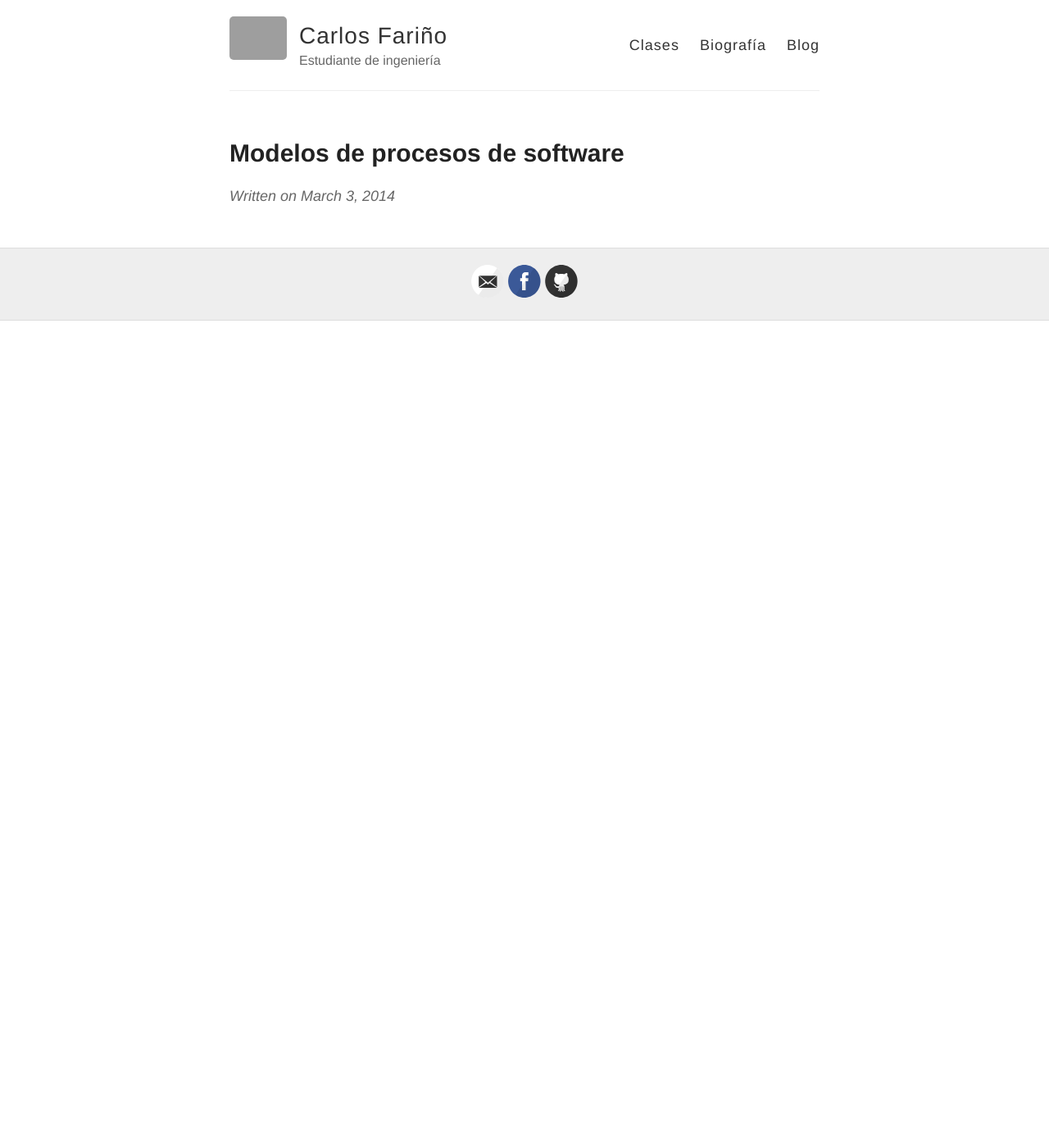
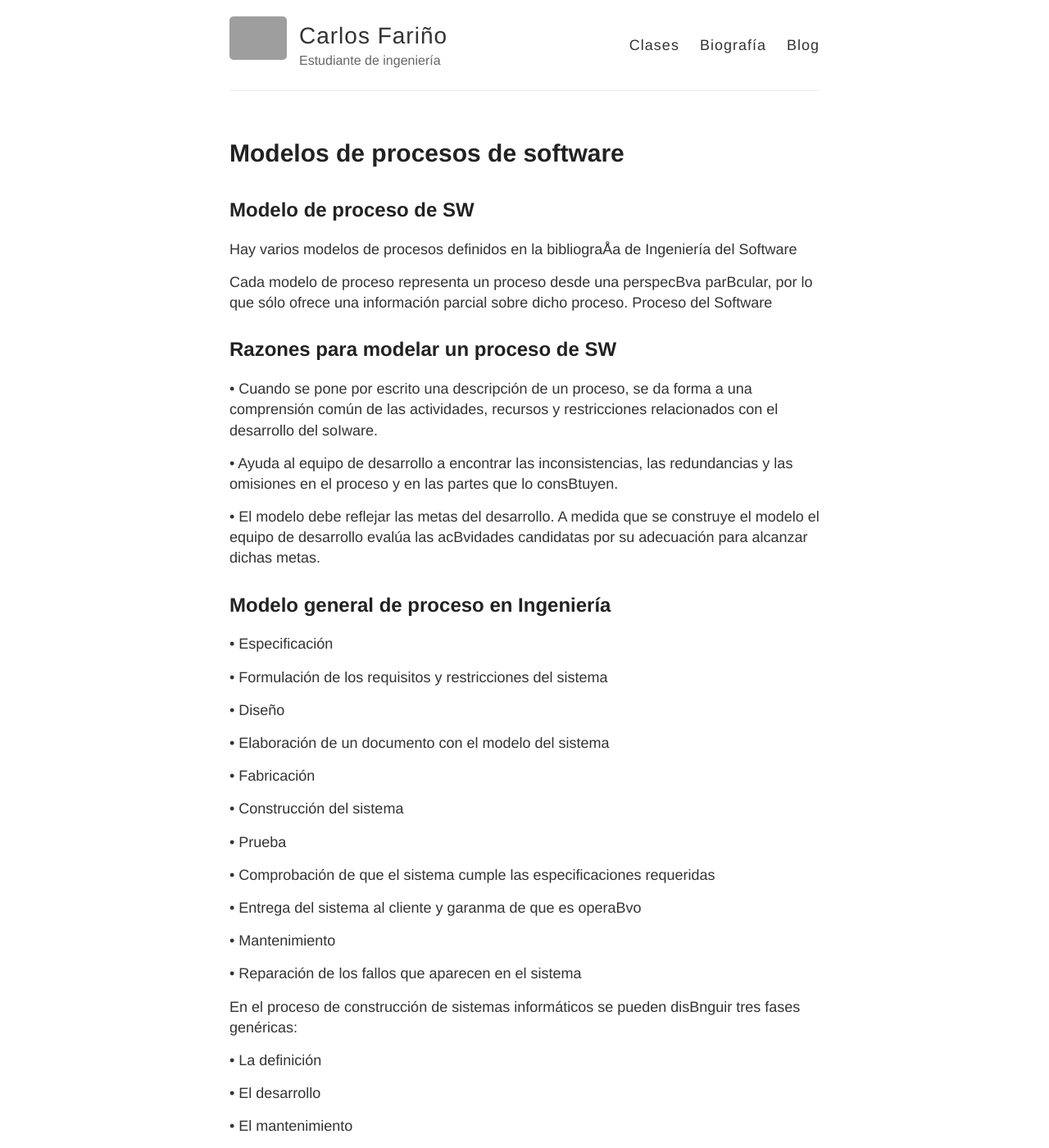
Before and after one commit to andrescharro22/Carlos-F007.github.io, a Jekyll site: the page built from _posts/2014-3-3-Hello-World - copia (5).md, in a window 1280 px wide and 1400 px high. Shown: the whole window at 82% size. Built offline with Jekyll 4.4.1, drawn with Linux system fonts in a browser that asks for light colours; some of the changed text lies outside the part shown; grey boxes are pictures that could not be loaded.

Commit message:
Update 2014-3-3-Hello-World - copia (5).md

```diff
--- a/_posts/2014-3-3-Hello-World - copia (5).md
+++ b/_posts/2014-3-3-Hello-World - copia (5).md
@@ -2,3 +2,125 @@
 layout: post
 title: Modelos de procesos de software
 ---
+
+Modelo de proceso de SW
+--
+
+Hay varios modelos de procesos definidos en la bibliograÅa de
+Ingeniería del Software
+
+Cada modelo de proceso representa un proceso desde una
+perspecBva parBcular, por lo que sólo ofrece una información
+parcial sobre dicho proceso.
+Proceso del Software
+
+
+Razones para modelar un proceso de SW
+--
+
+• Cuando se pone por escrito una descripción de un proceso, se
+da forma a una comprensión común de las actividades, recursos
+y restricciones relacionados con el desarrollo del soIware.
+
+• Ayuda al equipo de desarrollo a encontrar las inconsistencias,
+las redundancias y las omisiones en el proceso y en las partes
+que lo consBtuyen.
+
+• El modelo debe reflejar las metas del desarrollo. A medida que
+se construye el modelo el equipo de desarrollo evalúa las
+acBvidades candidatas por su adecuación para alcanzar dichas
+metas.
+
+
+
+Modelo general de proceso en Ingeniería
+--
+
+
+• Especificación
+
+• Formulación de los requisitos y restricciones del sistema
+
+• Diseño
+
+• Elaboración de un documento con el modelo del sistema
+
+• Fabricación
+
+• Construcción del sistema
+
+• Prueba
+
+• Comprobación de que el sistema cumple las especificaciones
+requeridas
+
+• Entrega del sistema al cliente y garanma de que es operaBvo
+
+• Mantenimiento
+
+• Reparación de los fallos que aparecen en el sistema
+
+
+
+En el proceso de construcción de sistemas informáticos se
+pueden disBnguir tres fases genéricas:
+
+• La definición
+
+• El desarrollo
+
+• El mantenimiento
+
+
+Fase de definición
+--
+
+• Se idenBfican los requisitos claves del sistema y del soIware
+
+• Se desarrolla
+
+• Un Análisis de Sistemas
+
+• Se define el papel de cada elemento en el sistema automaBzado de
+información, incluyendo el que jugará el soIware
+
+• Un Análisis de Requisitos
+
+• Se especifican todos los requisitos de usuario que el sistema Bene que
+saBsfacer
+
+• Esta fase está orientada al QUÉ
+
+• Qué información ha de ser procesada, qué función y rendimiento se
+desea, qué interfaces han de establecerse, qué ligaduras de diseño
+existen y qué criterios de validación se necesitan para definir un
+sistema correcto
+
+
+Fase de definición
+--
+
+• Existe un paso complementario: la planificación del proyecto
+soIware:
+
+• Se asignan los recursos
+
+• Se esBman los costos
+
+• Se planifican las tareas y el trabajo
+
+
+Fase de desarrollo
+--
+
+• Fase orientada al CÓMO
+
+• El primer paso de esta fase corresponde al Diseño del SoIware
+
+• Se trasladan los requisitos del soIware a un conjunto de
+representaciones que describen la estructura de datos, arquitectura
+del soIware y procedimientos algorítmicos que permiten la
+construcción Åsica de dicho soIware.
+
+• Los otros dos pasos de la fase de desarrollo corresponden a la
+Codificación y a la Prueba del SoOware
```
